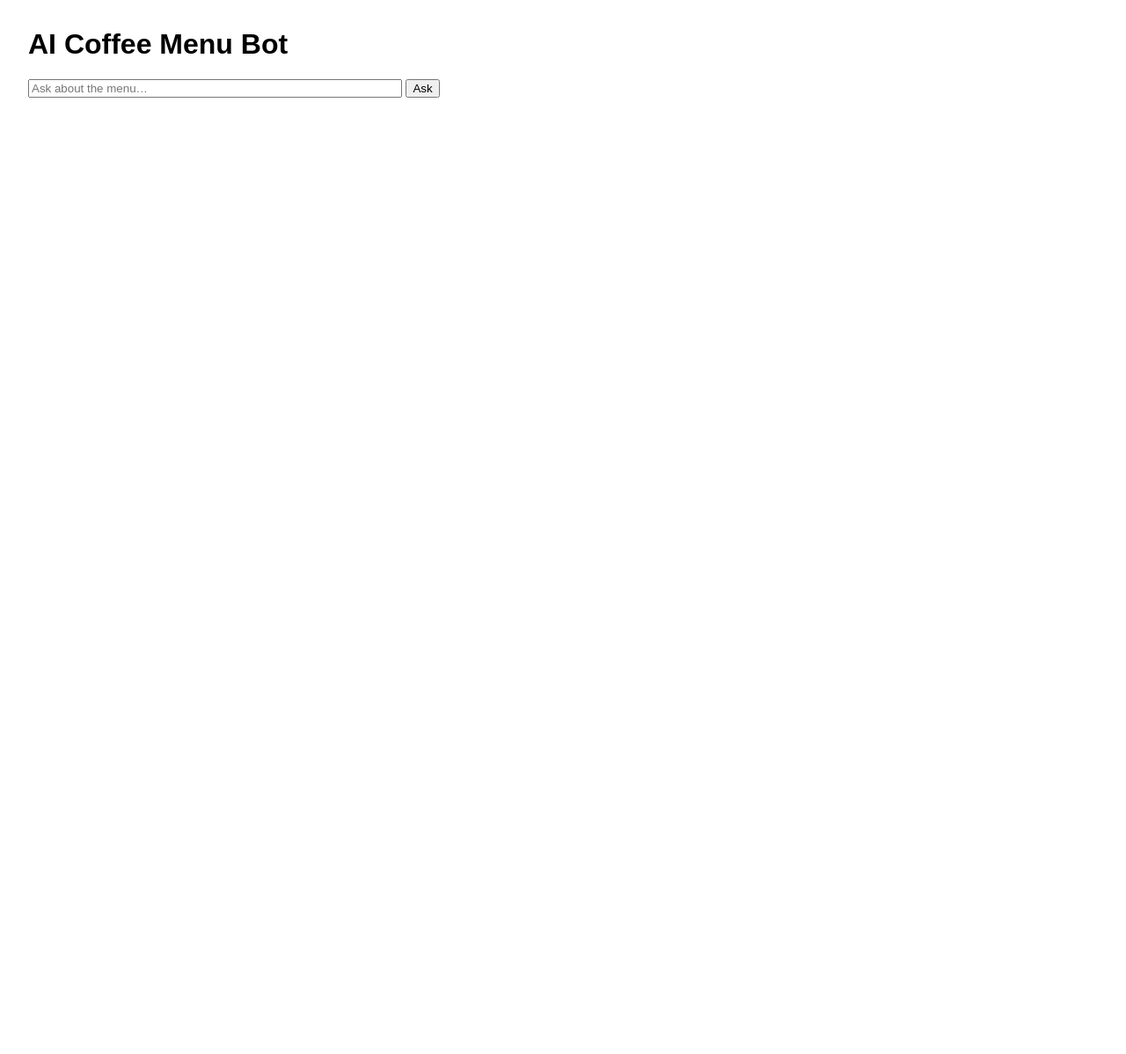
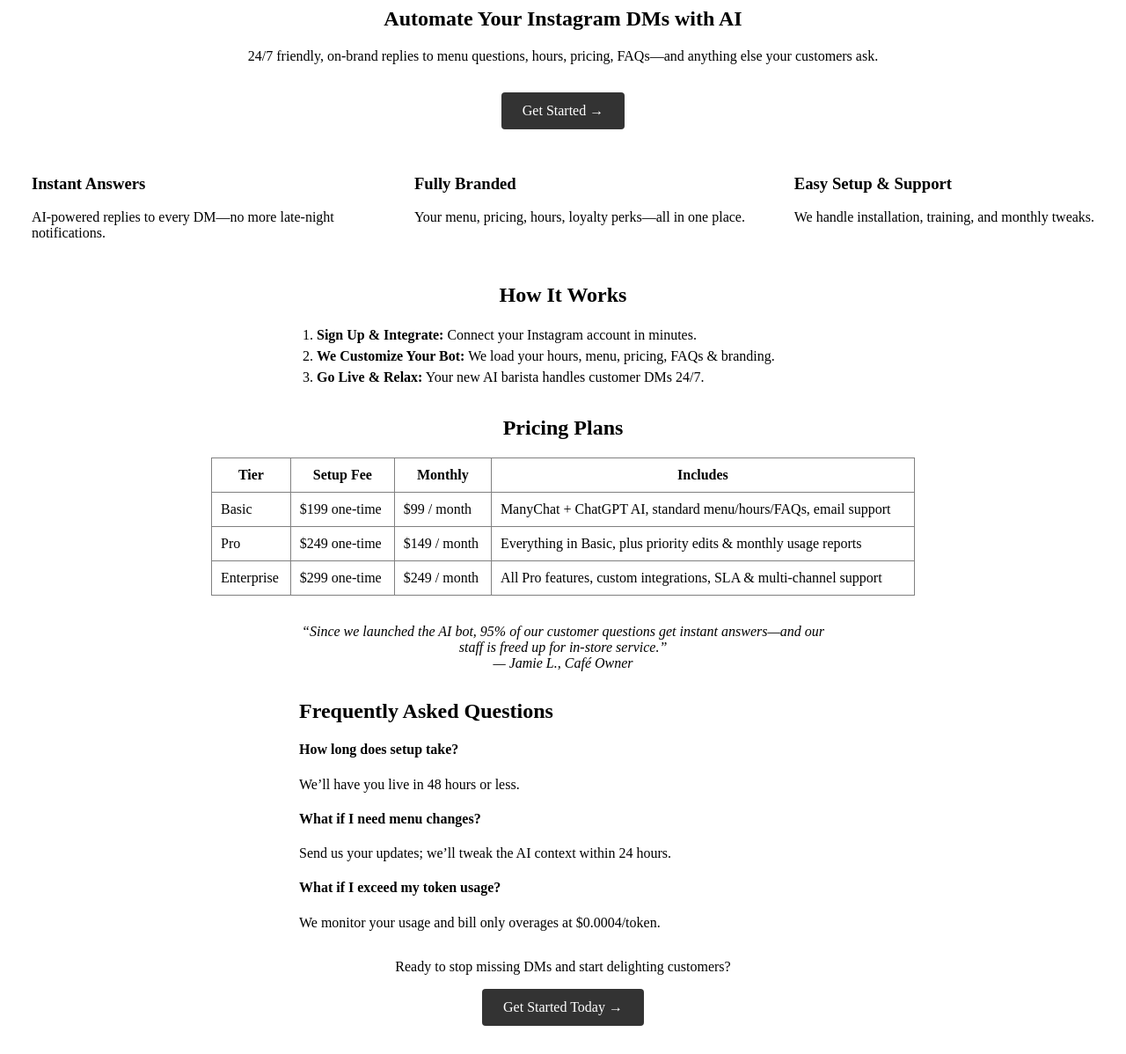
Before and after one commit to Eli45-23/ai-coffee, a FastAPI app: page / in a window 1280 px wide. Shown: the whole page at 88% size. Before the commit the page ends 111 px from the top, so only its background shows below. Run offline with FastAPI, Linux system fonts and the light colour scheme.

Commit message:
Update landing page hero, benefits, pricing & CTA

```diff
--- a/templates/index.html
+++ b/templates/index.html
@@ -1,25 +1,95 @@
-<!DOCTYPE html>
-<html>
-<head>
-  <meta charset="utf-8">
-  <title>AI Coffee Demo</title>
-  <style>
-    body { font-family: sans-serif; margin: 2rem; }
-    .chat { margin-top: 1rem; }
-    .answer { margin-top: 1rem; font-weight: bold; }
-  </style>
-</head>
 <body>
-  <h1>AI Coffee Menu Bot</h1>
-  <form action="/ask" method="post">
-    <input type="text" name="question" placeholder="Ask about the menu…" size="50"/>
-    <button type="submit">Ask</button>
-  </form>
-  {% if answer %}
-    <div class="chat">
-<div><strong>You asked:</strong> {{ question }}</div>
-      <div class="answer">{{ answer }}</div>
+  <!-- Hero Section -->
+  <section id="hero" style="text-align:center; margin-bottom:2rem;">
+    <h1>Automate Your Instagram DMs with AI</h1>
+    <p>24/7 friendly, on-brand replies to menu questions, hours, pricing, FAQs—and anything else your customers ask.</p>
+    <a href="/signup" style="display:inline-block; padding:0.75rem 1.5rem; background:#333; color:#fff; text-decoration:none; border-radius:4px; margin-top:1rem;">Get Started →</a>
+  </section>
+
+  <!-- Benefits -->
+  <section id="benefits" style="display:flex; justify-content:space-around; margin-bottom:2rem;">
+    <div style="max-width:30%;">
+      <h3>Instant Answers</h3>
+      <p>AI-powered replies to every DM—no more late-night notifications.</p>
     </div>
-  {% endif %}
+    <div style="max-width:30%;">
+      <h3>Fully Branded</h3>
+      <p>Your menu, pricing, hours, loyalty perks—all in one place.</p>
+    </div>
+    <div style="max-width:30%;">
+      <h3>Easy Setup & Support</h3>
+      <p>We handle installation, training, and monthly tweaks.</p>
+    </div>
+  </section>
+
+  <!-- How It Works -->
+  <section id="how-it-works" style="margin-bottom:2rem;">
+    <h2 style="text-align:center;">How It Works</h2>
+    <ol style="max-width:600px; margin:1rem auto; line-height:1.5;">
+      <li><strong>Sign Up & Integrate:</strong> Connect your Instagram account in minutes.</li>
+      <li><strong>We Customize Your Bot:</strong> We load your hours, menu, pricing, FAQs & branding.</li>
+      <li><strong>Go Live & Relax:</strong> Your new AI barista handles customer DMs 24/7.</li>
+    </ol>
+  </section>
+
+  <!-- Pricing Table -->
+  <section id="pricing" style="margin-bottom:2rem;">
+    <h2 style="text-align:center;">Pricing Plans</h2>
+    <table border="1" cellpadding="10" cellspacing="0" style="width:100%; max-width:800px; margin:1rem auto; border-collapse:collapse;">
+      <thead>
+        <tr>
+          <th>Tier</th>
+          <th>Setup Fee</th>
+          <th>Monthly</th>
+          <th>Includes</th>
+        </tr>
+      </thead>
+      <tbody>
+        <tr>
+          <td>Basic</td>
+          <td>$199 one-time</td>
+          <td>$99 / month</td>
+          <td>ManyChat + ChatGPT AI, standard menu/hours/FAQs, email support</td>
+        </tr>
+        <tr>
+          <td>Pro</td>
+          <td>$249 one-time</td>
+          <td>$149 / month</td>
+          <td>Everything in Basic, plus priority edits & monthly usage reports</td>
+        </tr>
+        <tr>
+          <td>Enterprise</td>
+          <td>$299 one-time</td>
+          <td>$249 / month</td>
+          <td>All Pro features, custom integrations, SLA & multi-channel support</td>
+        </tr>
+      </tbody>
+    </table>
+  </section>
+
+  <!-- Testimonial -->
+  <section id="testimonial" style="text-align:center; margin-bottom:2rem;">
+    <blockquote style="font-style:italic; max-width:600px; margin:0 auto;">
+      “Since we launched the AI bot, 95% of our customer questions get instant answers—and our staff is freed up for in-store service.”
+      <footer>— Jamie L., Café Owner</footer>
+    </blockquote>
+  </section>
+
+  <!-- FAQ -->
+  <section id="faq" style="max-width:600px; margin:0 auto 2rem;">
+    <h2>Frequently Asked Questions</h2>
+    <h4>How long does setup take?</h4>
+    <p>We’ll have you live in 48 hours or less.</p>
+    <h4>What if I need menu changes?</h4>
+    <p>Send us your updates; we’ll tweak the AI context within 24 hours.</p>
+    <h4>What if I exceed my token usage?</h4>
+    <p>We monitor your usage and bill only overages at $0.0004/token.</p>
+  </section>
+
+  <!-- Final CTA -->
+  <section id="final-cta" style="text-align:center; margin-bottom:2rem;">
+    <p>Ready to stop missing DMs and start delighting customers?</p>
+    <a href="/signup" style="display:inline-block; padding:0.75rem 1.5rem; background:#333; color:#fff; text-decoration:none; border-radius:4px;">Get Started Today →</a>
+  </section>
+
 </body>
-</html>
```
